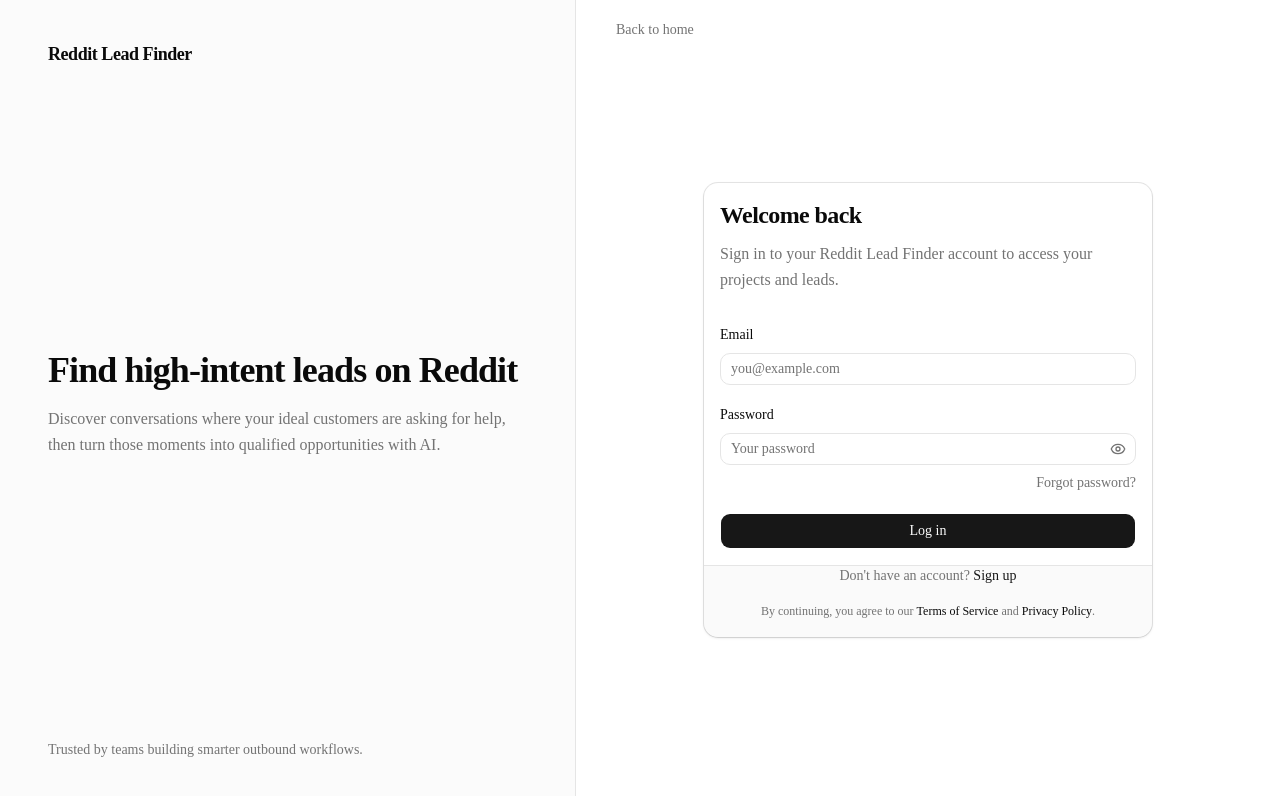
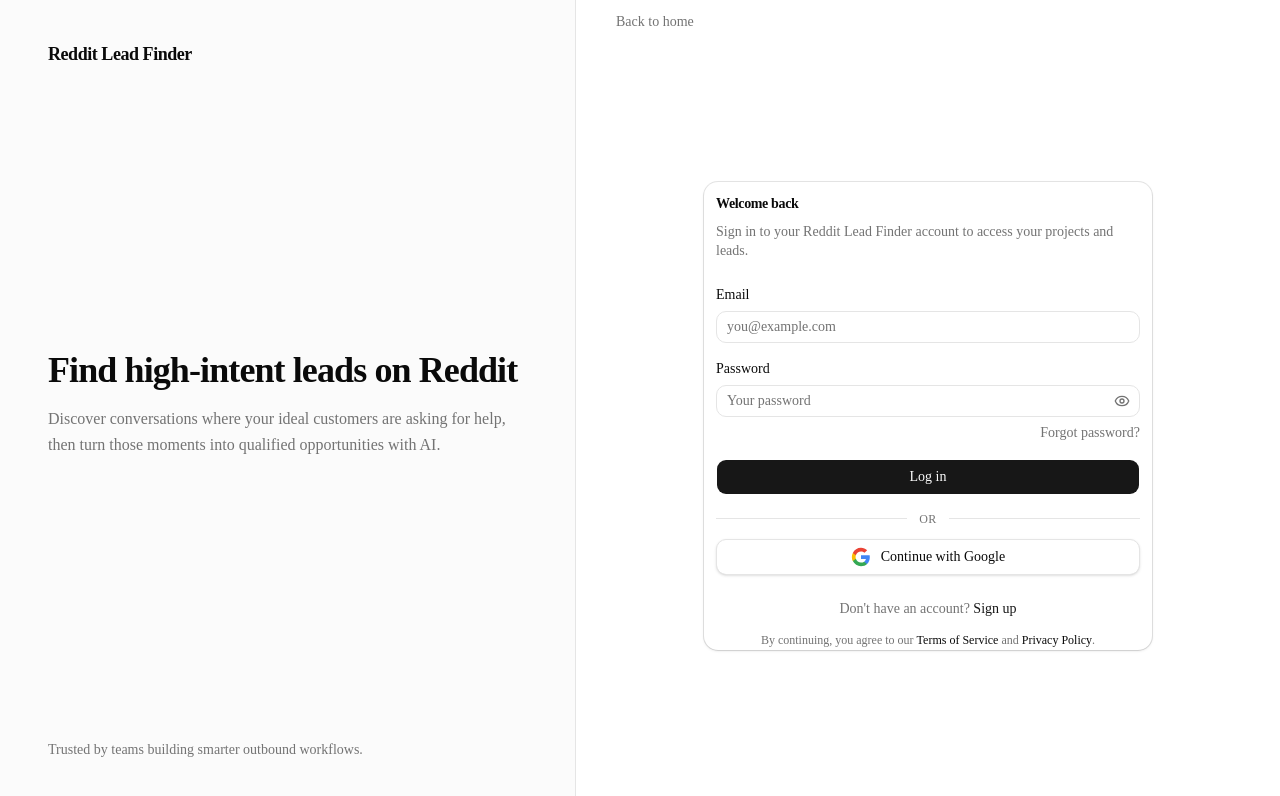
Before and after one commit to sujithkumardox-svg/reddit-lead-finder, a Next.js app: page /login in a window 1280 px wide. Shown: the top 796 px of the page. Built offline with nearby package versions, Linux system fonts and the light colour scheme.

Commit message:
Implement Google OAuth UI and polish authentication pages

```diff
--- a/components/shared/auth/auth-card.tsx
+++ b/components/shared/auth/auth-card.tsx
@@ -25,21 +25,26 @@
 }: AuthCardProps) {
   return (
     <Card
+      size="sm"
       className={cn(
         "w-full shadow-sm ring-1 ring-foreground/10 transition-shadow hover:shadow-md",
         className,
       )}
     >
-      <CardHeader className="space-y-1.5 pb-4">
-        <CardTitle className="text-xl font-semibold tracking-tight sm:text-2xl">
+      <CardHeader className="space-y-1 pb-3">
+        <CardTitle className="text-xl font-semibold tracking-tight">
           {title}
         </CardTitle>
-        <CardDescription className="text-sm leading-relaxed sm:text-base">
+        <CardDescription className="text-sm leading-snug">
           {description}
         </CardDescription>
       </CardHeader>
-      <CardContent>{children}</CardContent>
-      {footer && <CardFooter className="flex flex-col gap-4 pt-0">{footer}</CardFooter>}
+      <CardContent className="pt-0">{children}</CardContent>
+      {footer && (
+        <CardFooter className="flex flex-col gap-3 border-0 bg-transparent pt-3 pb-0">
+          {footer}
+        </CardFooter>
+      )}
     </Card>
   );
 }
--- a/components/shared/auth/auth-field.tsx
+++ b/components/shared/auth/auth-field.tsx
@@ -9,7 +9,7 @@
 
 export function AuthField({ id, label, children, className }: AuthFieldProps) {
   return (
-    <div className={cn("flex flex-col gap-2", className)}>
+    <div className={cn("flex flex-col gap-1.5", className)}>
       <label htmlFor={id} className="text-sm font-medium text-foreground">
         {label}
       </label>
--- a/components/shared/auth/auth-shell.tsx
+++ b/components/shared/auth/auth-shell.tsx
@@ -27,7 +27,7 @@
       </aside>
 
       <div className="flex flex-1 flex-col">
-        <header className="flex items-center justify-between px-4 py-5 sm:px-6 lg:px-10">
+        <header className="flex items-center justify-between px-4 py-3 sm:px-6 lg:px-10">
           <p className="text-base font-semibold tracking-tight lg:hidden">
             Reddit Lead Finder
           </p>
@@ -39,7 +39,7 @@
           </Link>
         </header>
 
-        <main className="flex flex-1 flex-col items-center justify-center px-4 pb-10 sm:px-6 lg:px-10">
+        <main className="flex flex-1 flex-col items-center justify-center px-4 pb-4 pt-1 sm:px-6 lg:px-10">
           <div className="w-full max-w-md">{children}</div>
         </main>
       </div>
--- /dev/null
+++ b/components/shared/auth/google-oauth-section.tsx
@@ -0,0 +1,98 @@
+"use client";
+
+import { useState } from "react";
+
+import { Button } from "@/components/ui/button";
+import { Separator } from "@/components/ui/separator";
+import { createClient } from "@/lib/supabase/client";
+
+function GoogleIcon() {
+  return (
+    <svg aria-hidden="true" viewBox="0 0 24 24" className="size-5">
+      <path
+        d="M22.56 12.25c0-.78-.07-1.53-.2-2.25H12v4.26h5.92c-.26 1.37-1.04 2.53-2.21 3.31v2.77h3.57c2.08-1.92 3.28-4.74 3.28-8.09z"
+        fill="#4285F4"
+      />
+      <path
+        d="M12 23c2.97 0 5.46-.98 7.28-2.66l-3.57-2.77c-.98.66-2.23 1.06-3.71 1.06-2.86 0-5.29-1.93-6.16-4.53H2.18v2.84C3.99 20.53 7.7 23 12 23z"
+        fill="#34A853"
+      />
+      <path
+        d="M5.84 14.09c-.22-.66-.35-1.36-.35-2.09s.13-1.43.35-2.09V7.07H2.18C1.43 8.55 1 10.22 1 12s.43 3.45 1.18 4.93l2.85-2.22.81-.62z"
+        fill="#FBBC05"
+      />
+      <path
+        d="M12 5.38c1.62 0 3.06.56 4.21 1.64l3.15-3.15C17.45 2.09 14.97 1 12 1 7.7 1 3.99 3.47 2.18 7.07l3.66 2.84c.87-2.6 3.3-4.53 6.16-4.53z"
+        fill="#EA4335"
+      />
+    </svg>
+  );
+}
+
+type GoogleOAuthSectionProps = {
+  disabled?: boolean;
+  onError?: (message: string) => void;
+  onLoadingChange?: (loading: boolean) => void;
+  onClearMessages?: () => void;
+};
+
+export function GoogleOAuthSection({
+  disabled = false,
+  onError,
+  onLoadingChange,
+  onClearMessages,
+}: GoogleOAuthSectionProps) {
+  const [oauthLoading, setOauthLoading] = useState(false);
+
+  async function handleGoogleSignIn() {
+    setOauthLoading(true);
+    onLoadingChange?.(true);
+    onClearMessages?.();
+
+    const supabase = createClient();
+    const redirectTo = `${window.location.origin}/auth/callback?next=/projects`;
+
+    const { error: oauthError } = await supabase.auth.signInWithOAuth({
+      provider: "google",
+      options: {
+        redirectTo,
+      },
+    });
+
+    if (oauthError) {
+      onError?.(oauthError.message);
+      setOauthLoading(false);
+      onLoadingChange?.(false);
+    }
+  }
+
+  const isBusy = disabled || oauthLoading;
+
+  return (
+    <div className="flex flex-col gap-3">
+      <div className="flex items-center gap-3">
+        <Separator className="flex-1" />
+        <span className="shrink-0 text-xs font-medium uppercase tracking-wide text-muted-foreground">
+          or
+        </span>
+        <Separator className="flex-1" />
+      </div>
+
+      <Button
+        type="button"
+        variant="outline"
+        size="lg"
+        className="w-full border-border bg-white text-foreground shadow-sm transition-all hover:border-foreground/20 hover:bg-muted/40 hover:shadow dark:bg-white dark:hover:bg-muted/40"
+        disabled={isBusy}
+        onClick={handleGoogleSignIn}
+      >
+        <span className="inline-flex items-center gap-2.5">
+          <GoogleIcon />
+          <span>
+            {oauthLoading ? "Redirecting to Google…" : "Continue with Google"}
+          </span>
+        </span>
+      </Button>
+    </div>
+  );
+}
--- a/components/shared/login-form.tsx
+++ b/components/shared/login-form.tsx
@@ -7,6 +7,7 @@
 import { AuthCard } from "@/components/shared/auth/auth-card";
 import { AuthField } from "@/components/shared/auth/auth-field";
 import { AuthLegalFooter } from "@/components/shared/auth/auth-legal-footer";
+import { GoogleOAuthSection } from "@/components/shared/auth/google-oauth-section";
 import { AuthMessage } from "@/components/shared/auth/auth-message";
 import { PasswordInput } from "@/components/shared/auth/password-input";
 import { Button } from "@/components/ui/button";
@@ -18,10 +19,13 @@
   const [email, setEmail] = useState("");
   const [password, setPassword] = useState("");
   const [loading, setLoading] = useState(false);
+  const [oauthLoading, setOauthLoading] = useState(false);
   const [error, setError] = useState<string | null>(null);
   const [success, setSuccess] = useState<string | null>(
     verifiedEmail ? "Your email has been verified. You can now log in." : null,
   );
+
+  const isBusy = loading || oauthLoading;
 
   async function handleSubmit(event: React.FormEvent<HTMLFormElement>) {
     event.preventDefault();
@@ -51,7 +55,7 @@
       title="Welcome back"
       description="Sign in to your Reddit Lead Finder account to access your projects and leads."
       footer={
-        <>
+        <div className="flex w-full flex-col gap-3">
           <p className="text-center text-sm text-muted-foreground">
             Don&apos;t have an account?{" "}
             <Link
@@ -62,10 +66,11 @@
             </Link>
           </p>
           <AuthLegalFooter />
-        </>
+        </div>
       }
     >
-      <form onSubmit={handleSubmit} className="flex flex-col gap-5">
+      <div className="flex flex-col gap-4">
+        <form onSubmit={handleSubmit} className="flex flex-col gap-4">
           <AuthField id="email" label="Email">
             <Input
               id="email"
@@ -75,7 +80,7 @@
               onChange={(event) => setEmail(event.target.value)}
               required
               autoComplete="email"
-            disabled={loading}
+              disabled={isBusy}
             />
           </AuthField>
 
@@ -86,7 +91,7 @@
               onChange={setPassword}
               placeholder="Your password"
               autoComplete="current-password"
-            disabled={loading}
+              disabled={isBusy}
               minLength={6}
             />
             <div className="flex justify-end">
@@ -103,10 +108,21 @@
           {error && <AuthMessage variant="error">{error}</AuthMessage>}
           {success && <AuthMessage variant="success">{success}</AuthMessage>}
 
-        <Button type="submit" className="w-full" size="lg" disabled={loading}>
+          <Button type="submit" className="w-full" size="lg" disabled={isBusy}>
             {loading ? "Signing in…" : "Log in"}
           </Button>
         </form>
+
+        <GoogleOAuthSection
+          disabled={loading}
+          onLoadingChange={setOauthLoading}
+          onError={setError}
+          onClearMessages={() => {
+            setError(null);
+            setSuccess(null);
+          }}
+        />
+      </div>
     </AuthCard>
   );
 }
--- a/components/shared/signup-form.tsx
+++ b/components/shared/signup-form.tsx
@@ -7,6 +7,7 @@
 import { AuthCard } from "@/components/shared/auth/auth-card";
 import { AuthField } from "@/components/shared/auth/auth-field";
 import { AuthLegalFooter } from "@/components/shared/auth/auth-legal-footer";
+import { GoogleOAuthSection } from "@/components/shared/auth/google-oauth-section";
 import { AuthMessage } from "@/components/shared/auth/auth-message";
 import { PasswordInput } from "@/components/shared/auth/password-input";
 import { Button } from "@/components/ui/button";
@@ -18,8 +19,11 @@
   const [email, setEmail] = useState("");
   const [password, setPassword] = useState("");
   const [loading, setLoading] = useState(false);
+  const [oauthLoading, setOauthLoading] = useState(false);
   const [error, setError] = useState<string | null>(null);
   const [success, setSuccess] = useState<string | null>(null);
+
+  const isBusy = loading || oauthLoading;
 
   async function handleSubmit(event: React.FormEvent<HTMLFormElement>) {
     event.preventDefault();
@@ -62,7 +66,7 @@
       title="Create your account"
       description="Start finding high-intent Reddit leads with AI-powered discovery and outreach tools."
       footer={
-        <>
+        <div className="flex w-full flex-col gap-3">
           <p className="text-center text-sm text-muted-foreground">
             Already have an account?{" "}
             <Link
@@ -73,10 +77,11 @@
             </Link>
           </p>
           <AuthLegalFooter />
-        </>
+        </div>
       }
     >
-      <form onSubmit={handleSubmit} className="flex flex-col gap-5">
+      <div className="flex flex-col gap-4">
+        <form onSubmit={handleSubmit} className="flex flex-col gap-4">
           <AuthField id="email" label="Email">
             <Input
               id="email"
@@ -86,7 +91,7 @@
               onChange={(event) => setEmail(event.target.value)}
               required
               autoComplete="email"
-            disabled={loading}
+              disabled={isBusy}
             />
           </AuthField>
 
@@ -97,7 +102,7 @@
               onChange={setPassword}
               placeholder="At least 6 characters"
               autoComplete="new-password"
-            disabled={loading}
+              disabled={isBusy}
               minLength={6}
             />
           </AuthField>
@@ -108,10 +113,21 @@
           {error && <AuthMessage variant="error">{error}</AuthMessage>}
           {success && <AuthMessage variant="success">{success}</AuthMessage>}
 
-        <Button type="submit" className="w-full" size="lg" disabled={loading}>
+          <Button type="submit" className="w-full" size="lg" disabled={isBusy}>
             {loading ? "Creating account…" : "Create account"}
           </Button>
         </form>
+
+        <GoogleOAuthSection
+          disabled={loading}
+          onLoadingChange={setOauthLoading}
+          onError={setError}
+          onClearMessages={() => {
+            setError(null);
+            setSuccess(null);
+          }}
+        />
+      </div>
     </AuthCard>
   );
 }
```
Lines whose indentation alone changed are shown as unchanged.
